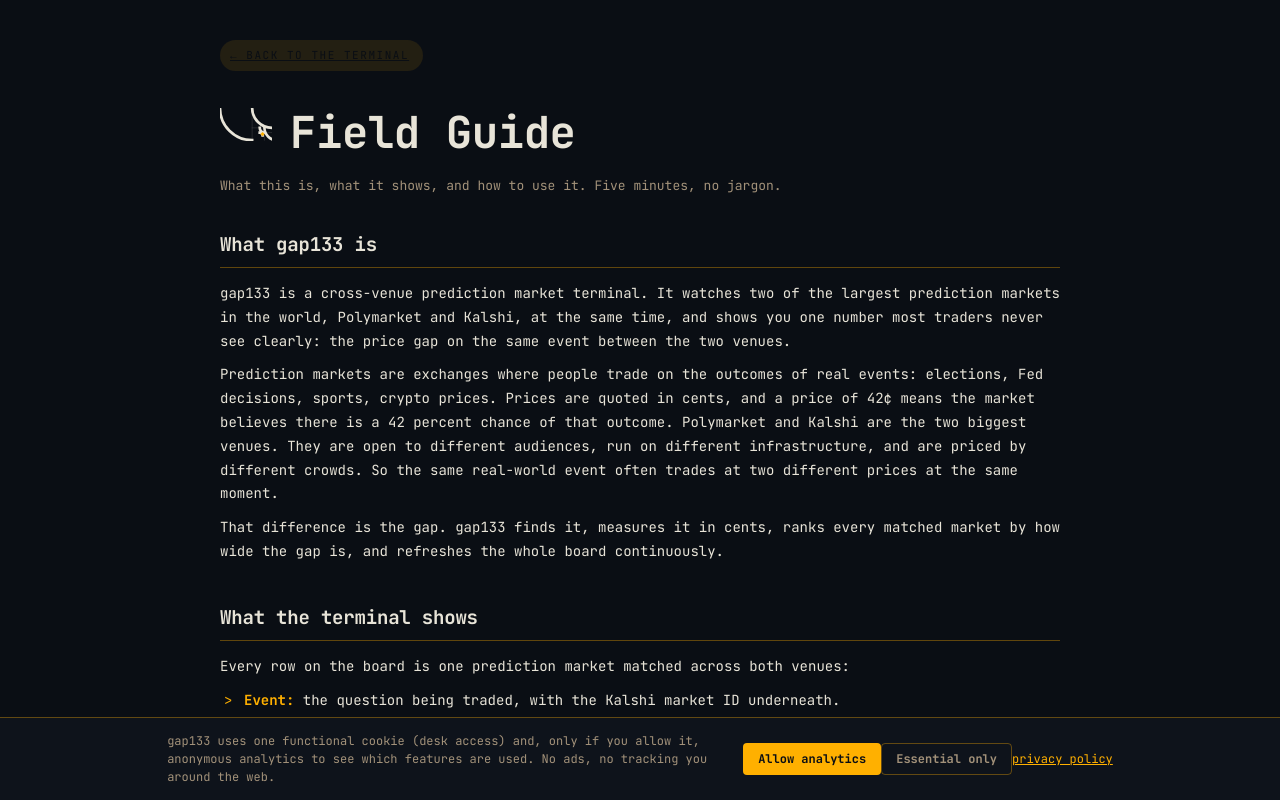
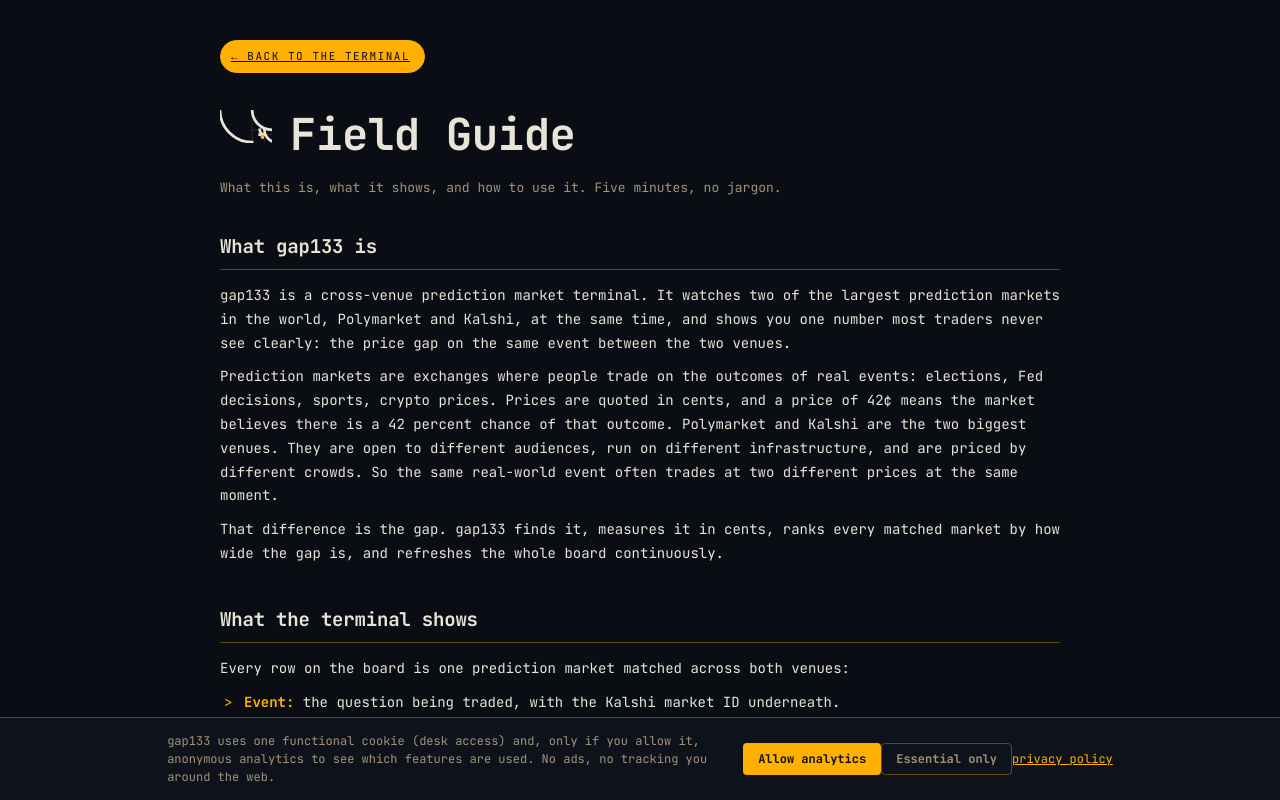
Before and after one commit to Romil10/gap133, a Next.js app: page /guide in a window 1280 px wide. In both pictures the pointer is over the link 321 px from the left and 55 px from the top of the page. Shown: the top 800 px of the page. Built offline with nearby package versions, Linux system fonts and the light colour scheme; no server answers.

Commit message:
backlink daylight fix: button used an undefined --border var (washed out on paper theme); now solid ink border on panel fill, hover = full accent fill with accent-ink text (meets the legibility rule on every theme); removed the daylight override that was double-padding it

```diff
--- a/app/globals.css
+++ b/app/globals.css
@@ -599,15 +599,15 @@
   display: inline-flex; align-items: center; gap: 7px;
   font-family: var(--font-mono); font-size: 11px; letter-spacing: 0.14em;
   text-transform: uppercase; color: var(--text);
-  border: 1px solid var(--border); border-radius: 999px;
+  border: var(--border-w) solid var(--text); border-radius: 999px;
   padding: 7px 14px 7px 10px;
-  background: transparent;
+  background: var(--panel);
   transition: border-color 0.15s ease, background 0.15s ease, color 0.15s ease;
 }
 .backlink:hover {
-  color: var(--accent-ink, var(--text));
+  color: var(--accent-ink);
   border-color: var(--accent);
-  background: color-mix(in srgb, var(--accent) 10%, transparent);
+  background: var(--accent);
 }
 .guide h1 {
   font-family: var(--font-display);
@@ -706,7 +706,6 @@
   display: inline-block;
 }
 html[data-theme="daylight"] .notice.upsell a,
-html[data-theme="daylight"] .backlink:hover,
 html[data-theme="daylight"] .ftr a,
 html[data-theme="daylight"] .guide a {
   color: var(--text);
```
